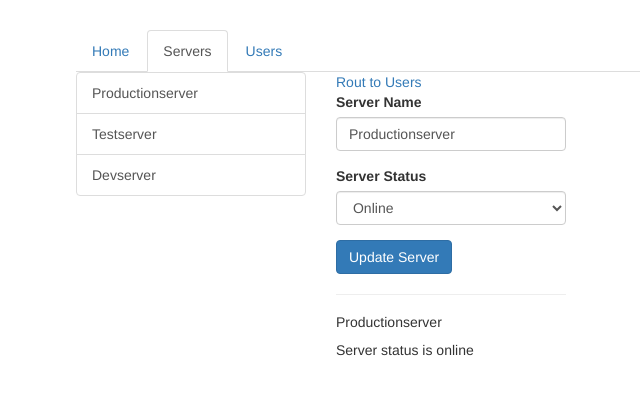
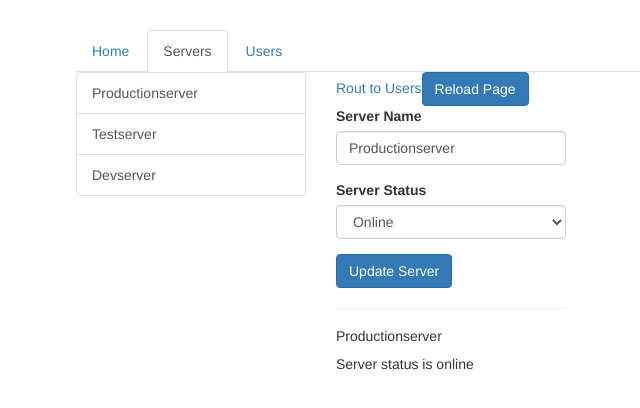
Before and after one commit to Verenasworld/routing-start, an Angular app: page /servers in a window 1280 px wide. Shown: the top 408 px of the page, without its empty margins (189-829 px from the left). Built offline with nearby package versions, Linux system fonts and the light colour scheme.

Commit message:
use relative Path with ActivatedRoute & relativeTo

```diff
--- a/src/app/servers/servers.component.html
+++ b/src/app/servers/servers.component.html
@@ -11,6 +11,7 @@
   </div>
   <div class="col-xs-12 col-sm-4">
     <a routerLink="../users">Rout to Users</a>
+    <button class=" btn btn-primary" (click)="onReload()">Reload Page</button>
     <app-edit-server></app-edit-server>
     <hr>
     <app-server></app-server>
--- a/src/app/servers/servers.component.ts
+++ b/src/app/servers/servers.component.ts
@@ -1,5 +1,6 @@
 import { Component, OnInit } from '@angular/core';
 import { ServersService } from './servers.service';
+import {ActivatedRoute, Router} from '@angular/router';
 
 @Component({
   selector: 'app-servers',
@@ -9,10 +10,14 @@
 export class ServersComponent implements OnInit {
   private servers: {id: number, name: string, status: string}[] = [];
 
-  constructor(private serversService: ServersService) { }
+  constructor(private serversService: ServersService,
+              private router: Router,
+              private rout: ActivatedRoute) { }
 
   ngOnInit() {
     this.servers = this.serversService.getServers();
   }
-
+  onReload() {
+    this.router.navigate(['servers'], {relativeTo: this.rout}).then(r => {});
+  }
 }
```
